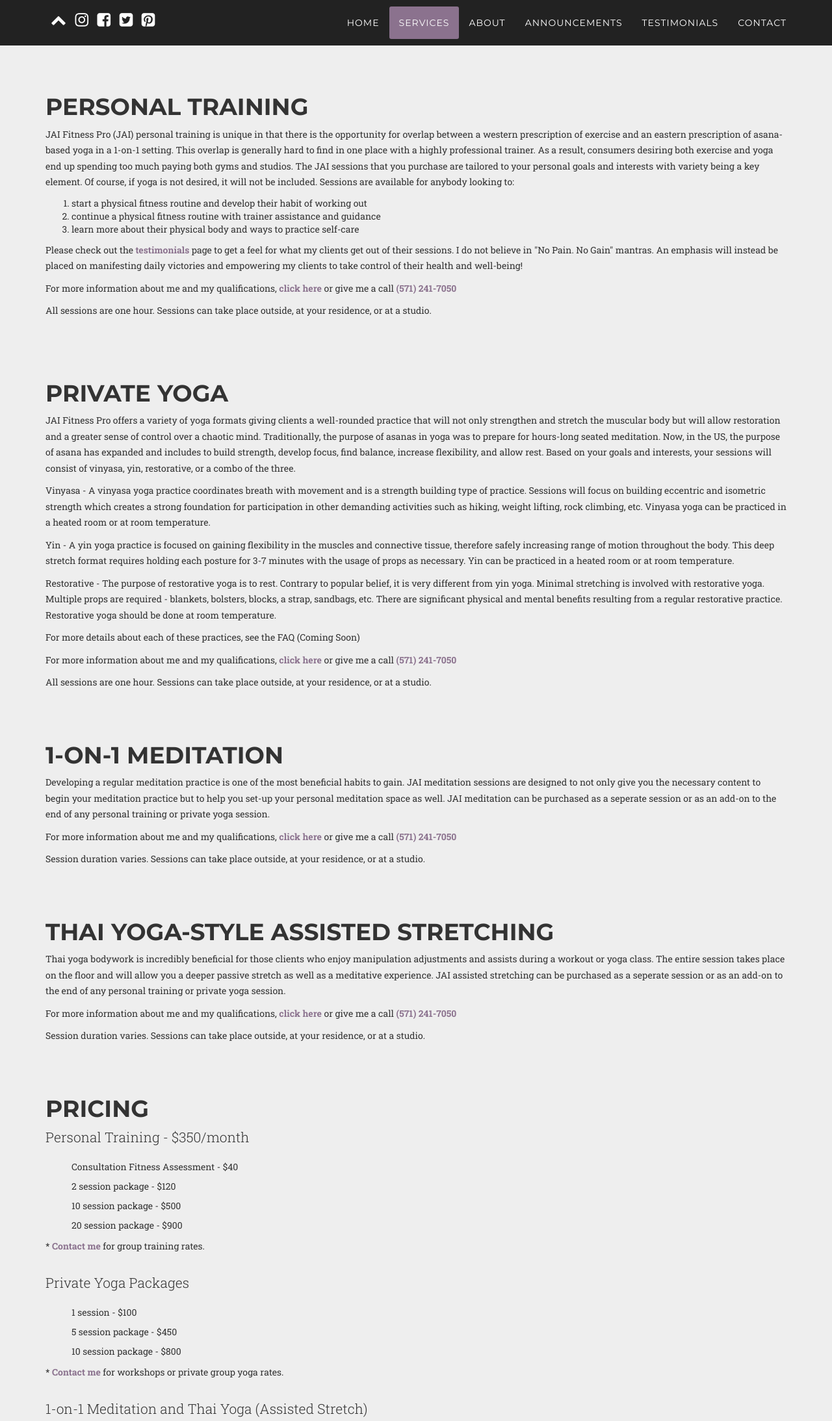
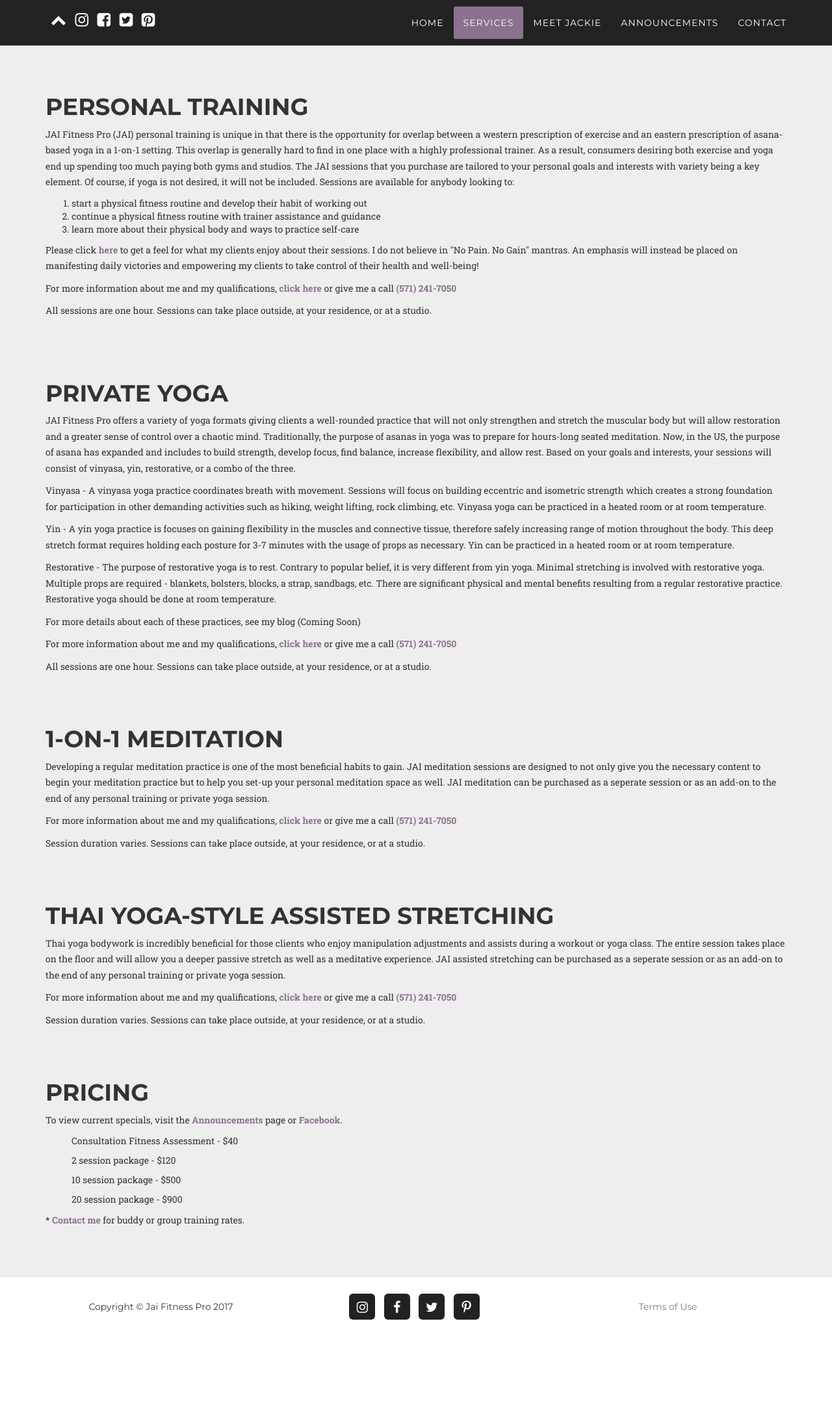
Before and after one commit to lchambers6/JaiFitness, a plain HTML site: page services.html in a window 1280 px wide. Shown: the top 2187 px of the page at 65% size. After the commit the page ends 2056 px from the top, so only its background shows below. Drawn offline with nearby package versions, Linux system fonts and the light colour scheme; a web font is replaced by a local one.

Commit message:
Made a few chagnes jackie wanted

```diff
--- a/css/agency.css
+++ b/css/agency.css
@@ -304,7 +304,6 @@ section {
   padding: 100px 0;
 }
 section h2.section-heading {
-  text-align: left;
   font-size: 40px;
   margin-top: 0;
   margin-bottom: 15px;
--- a/services.html
+++ b/services.html
@@ -72,14 +72,14 @@
                         <a class="page-scroll" href="#page-top">Services</a>
                     </li>
                     <li>
-                        <a class="page-scroll" href="index.html#about">About</a>
+                        <a class="page-scroll" href="index.html#about">Meet Jackie</a>
                     </li>
                     <li>
                         <a class="page-scroll" href="announcements.html">Announcements</a>
                     </li>
-                    <li>
+                    <!-- <li>
                         <a class="page-scroll" href="index.html#Testimonials">Testimonials</a>
-                    </li>
+                    </li> -->
                     <li>
                         <a class="page-scroll" href="index.html#contact">Contact</a>
                     </li>
@@ -113,8 +113,8 @@
                                     <li>continue a physical fitness routine with trainer assistance and guidance</li>
                                     <li>learn more about their physical body and ways to practice self-care</li>
                                 </ol>
-                                <p class="section-paragraph">Please check out the <span style="color:#8B728E; font-weight: bold;"> <a href="index.html#Testimonials">testimonials</a></span> page to
-                                    get a feel for what my clients get out of their sessions. I do not believe in "No Pain.
+                                <p class="section-paragraph">Please click <span style="color:#8B728E; font-weight: bold;"> <a href="index.html#Testimonials">here</a></span> to
+                                    get a feel for what my clients enjoy about their sessions. I do not believe in "No Pain.
                                     No Gain" mantras. An emphasis will instead be placed on manifesting daily victories and
                                     empowering my clients to take control of their health and well-being!</p>
                                 <p class="section-paragraph">For more information about me and my qualifications, <span style="color:#8B728E; font-weight: bold;"> <a href="index.html#about">click here</a></span> or give me a call <span style="color:#8B728E; font-weight: bold;"> <a href="tel:571-241-7050">(571) 241-7050</a></span></p>
@@ -144,12 +144,12 @@
                                     of asana has expanded and includes to build strength, develop focus, find balance, increase
                                     flexibility, and allow rest. Based on your goals and interests, your sessions will consist
                                     of vinyasa, yin, restorative, or a combo of the three.</p>
-                                <p class="section-paragraph">Vinyasa - A vinyasa yoga practice coordinates breath with movement and is a strength building
-                                    type of practice. Sessions will focus on building eccentric and isometric strength which
+                                <p class="section-paragraph">Vinyasa - A vinyasa yoga practice coordinates breath with movement.
+                                    Sessions will focus on building eccentric and isometric strength which
                                     creates a strong foundation for participation in other demanding activities such as hiking,
                                     weight lifting, rock climbing, etc. Vinyasa yoga can be practiced in a heated room or
                                     at room temperature.</p>
-                                <p class="section-paragraph">Yin - A yin yoga practice is focused on gaining flexibility in the muscles and connective
+                                <p class="section-paragraph">Yin - A yin yoga practice is focuses on gaining flexibility in the muscles and connective
                                     tissue, therefore safely increasing range of motion throughout the body. This deep
                                     stretch format requires holding each posture for 3-7 minutes with the usage of props
                                     as necessary. Yin can be practiced in a heated room or at room temperature.</p>
@@ -158,7 +158,7 @@
                                     Multiple props are required - blankets, bolsters, blocks, a strap, sandbags, etc. There
                                     are significant physical and mental benefits resulting from a regular restorative practice.
                                     Restorative yoga should be done at room temperature.</p>
-                                <p class="section-paragraph">For more details about each of these practices, see the FAQ (Coming Soon)</p>
+                                <p class="section-paragraph">For more details about each of these practices, see my blog (Coming Soon)</p>
                                 <p class="section-paragraph">For more information about me and my qualifications, <span style="color:#8B728E; font-weight: bold;"> <a href="index.html#about">click here</a></span> or give me a call <span style="color:#8B728E; font-weight: bold;"> <a href="tel:571-241-7050">(571) 241-7050</a></span></p>
                                 <p class="section-paragraph">All sessions are one hour. Sessions can take place outside, at your residence, or at a studio.</p>
                             </div>
@@ -228,29 +228,30 @@
                         <div class="row">
                             <div class="col-lg-12">
                                 <h1 class="section-heading">PRICING</h1>
-                                <p class="lead section-lead">Personal Training - $350/month</p>
+                                <!-- <p class="lead section-lead">Monthly Services - $350/month</p>To view current specials, visit the annoucments page or -->
+                                <p class="section-paragraph">To view current specials, visit the <span style="color:#8B728E; font-weight: bold;"> <a href="announcements.html">Announcements</a></span> page or <span style="color:#8B728E; font-weight: bold;"> <a href="https://www.facebook.com/jaifitnesspro/services/">Facebook</a></span>.</p>
                                 <p class="section-paragraph">
                                     <ul>Consultation Fitness Assessment - $40</ul>
                                     <ul>2 session package - $120</ul>
                                     <ul>10 session package - $500</ul>
                                     <ul>20 session package - $900</ul>
                                 </p>
-                                <p class="section-paragraph">* <span style="color:#8B728E; font-weight: bold;"> <a href="index.html#contact">Contact me</a></span> for group training rates.</p>
+                                <p class="section-paragraph">* <span style="color:#8B728E; font-weight: bold;"> <a href="index.html#contact">Contact me</a></span> for buddy or group training rates.</p>
                                 <br>
-                                <p class="lead section-lead">Private Yoga Packages</p>
+                                <!-- <p class="lead section-lead">Private Yoga Packages</p>
                                 <p class="section-paragraph">
                                     <ul>1 session - $100</ul>
                                     <ul>5 session package - $450</ul>
                                     <ul>10 session package - $800</ul>
                                 </p>
                                 <p class="section-paragraph">* <span style="color:#8B728E; font-weight: bold;"> <a href="index.html#contact">Contact me</a></span> for workshops or private group yoga rates.</p>
-                                <br>
-                                <p class="lead section-lead">1-on-1 Meditation and Thai Yoga (Assisted Stretch)</p>
+                                <br> -->
+                                <!-- <p class="lead section-lead">1-on-1 Meditation and Thai Yoga (Assisted Stretch)</p>
                                 <p class="section-paragraph">
                                     <ul>Single meditation or Thai session - $80</ul>
                                     <ul>Meditation add-on - $10 per 15 min</ul>
                                     <ul>Assisted stretch add-on - $40 per 45 min</ul>
-                                </p>
+                                </p> -->
                                 <br>
                                 <!-- <p class="lead section-lead">Coming Soon</p>
                                 <p class="section-paragraph">
```
Also changed, not shown: announcements.html (+3 -3 lines), index.html (+15 -12 lines), img/testimonials/1.jpg.
